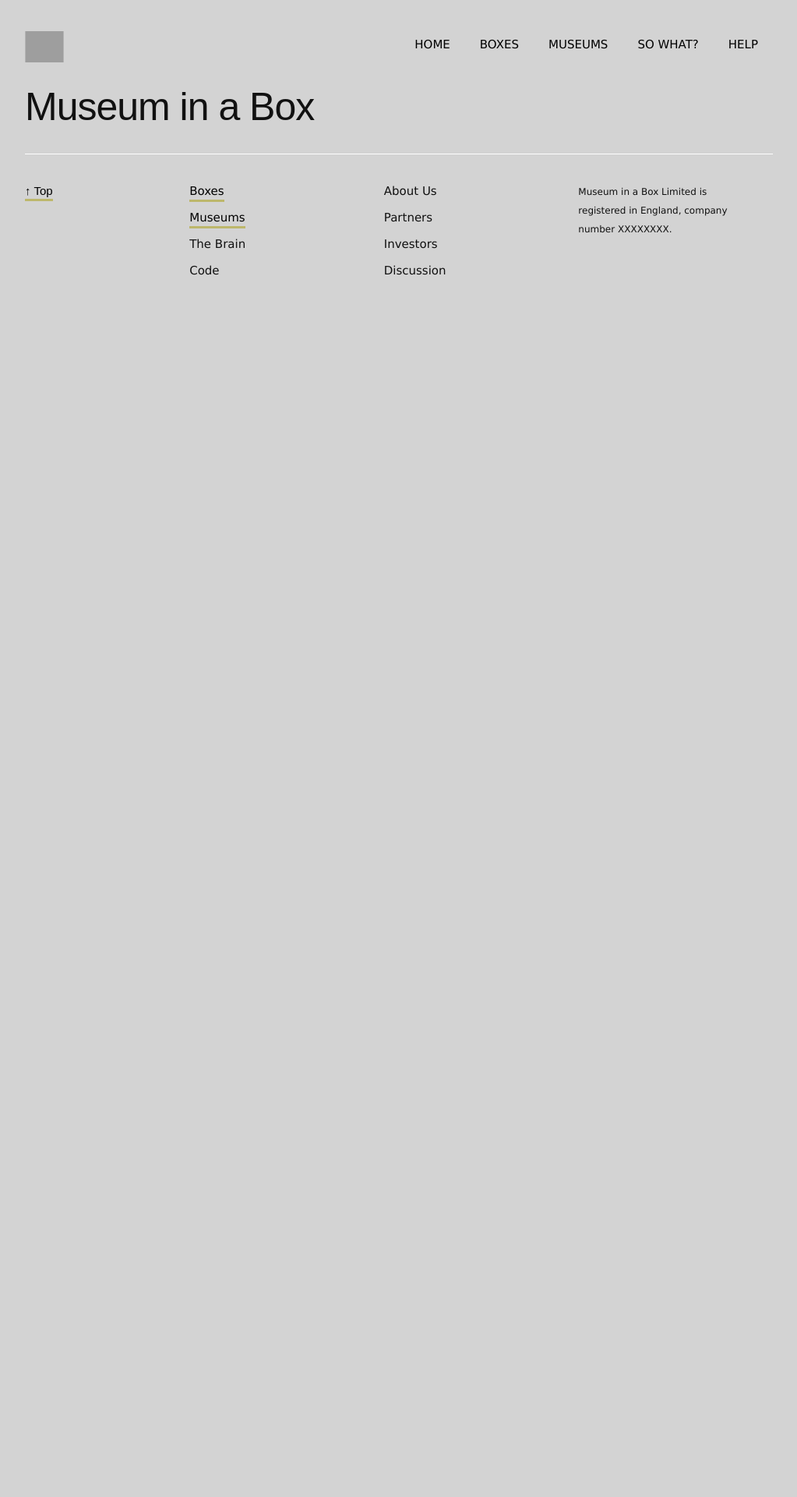
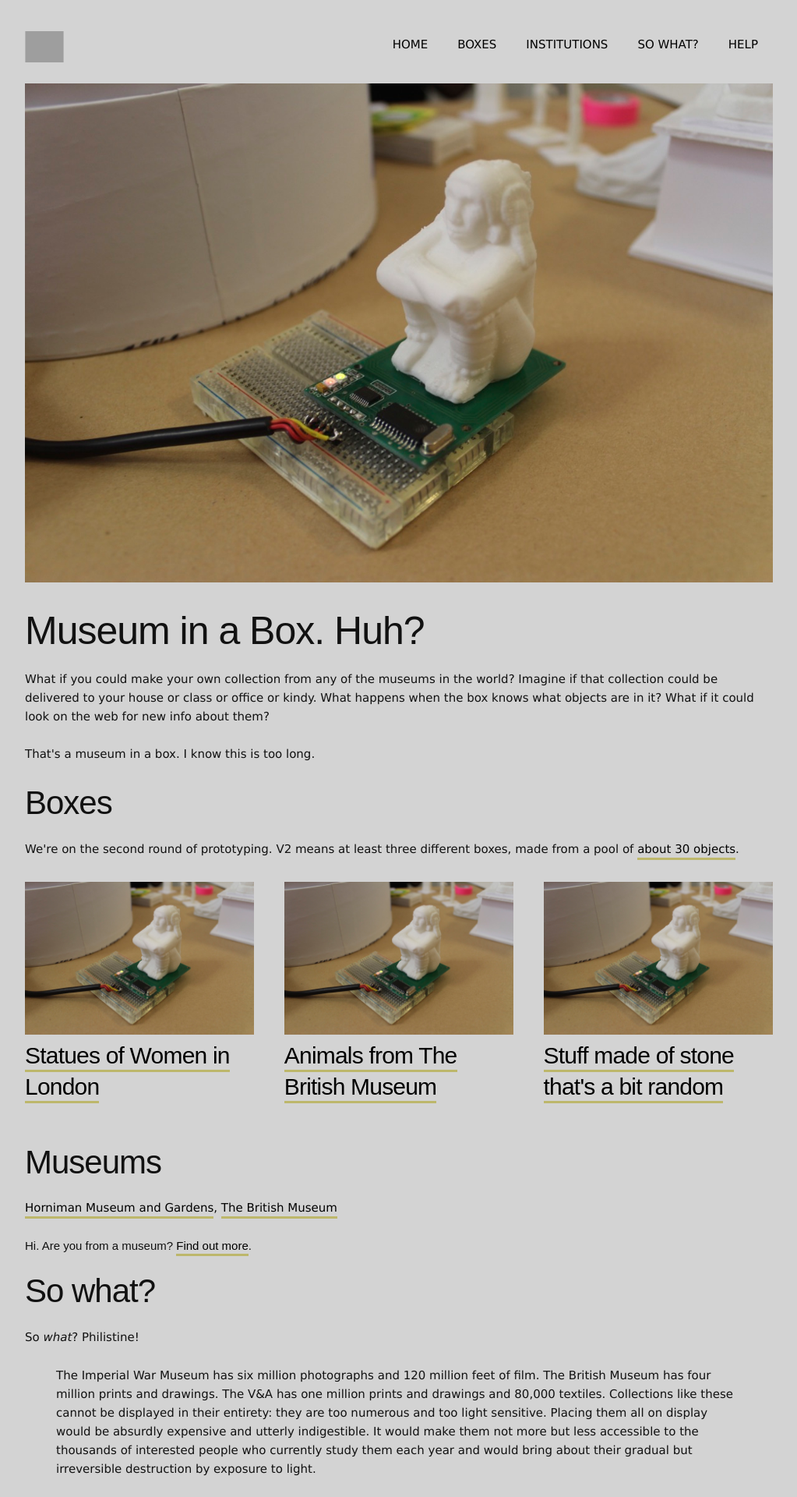
Before and after one commit to museuminabox/museuminabox, a Rails app: template app/views/home/show.html.erb in a window 1280 px wide. Shown: the top 1920 px of the page at 78% size, without its empty margins (128-1151 px from the left). Before the commit the page ends 353 px from the top, so only its background shows below. Run offline with Rails 7, Linux system fonts and the light colour scheme; the template is opened without the code that fills it, so the values that code supplies are empty; grey boxes are pictures that could not be loaded.

Commit message:
typing things and expecting ruby

```diff
--- a/app/controllers/home_controller.rb
+++ b/app/controllers/home_controller.rb
@@ -1,6 +1,8 @@
 class HomeController < ApplicationController
 
   def show
+    @boxes = Box.limit(100).order(:id)
+    @institution = Institution.find(params[:id])
   end
 
 end
--- a/app/views/home/show.html.erb
+++ b/app/views/home/show.html.erb
@@ -1 +1,65 @@
-<h1>Museum in a Box</h1>
+    <div class="row">
+    	<div class="twelve columns">
+    		<p><img src="assets/images/seated.jpg" alt="3D print of a seated Aztec figure. He's seated on an RFID reader too." width="100%"></p>
+    	</div>
+    </div>
+
+	<h1>Museum in a Box. Huh?</h1>
+	<p>What if you could make your own collection from any of the museums in the world? Imagine if that collection could be delivered to your house or class or office or kindy. What happens when the box knows what objects are in it? What if it could look on the web for new info about them? <br><br>That's a museum in a box. I know this is too long.</p>
+
+    <a name="boxes"></a>
+	<h2>Boxes</h2>
+	<p>We're on the second round of prototyping. V2 means at least three different boxes, made from a pool of <a href="#">about 30 objects</a>.</p>
+
+<% @boxes.each do |box| %>
+  <%= link_to box.museum.name, box %>
+<% end %>
+
+	<div class="row center">
+		<div class="four columns">
+    		<img src="images/seated.jpg" width="100%">
+			<h4><a href="">Statues of Women in London</a></h4>
+		</div>
+		<div class="four columns">
+    		<img src="images/seated.jpg" width="100%">
+			<h4><a href="">Animals from The British Museum</a></h4>
+		</div>
+		<div class="four columns">
+    		<img src="images/seated.jpg" width="100%">
+			<h4><a href="">Stuff made of stone that's a bit random</a></h4>
+		</div>
+	</div>
+
+	<a name="museums"></a>
+	<h2>Museums</h2>
+	<p>
+		<a href="">Horniman Museum and Gardens</a>,
+		<a href="">The British Museum</a>
+	</p>
+	<h6>Hi. Are you from a museum? <a href="">Find out more</a>.</h6>
+
+    <a name="sowhat"></a>
+	<h2>So what?</h2>
+	<p>So <em>what</em>? Philistine!</p>
+
+	<blockquote>
+		<p>The Imperial War Museum has six million photographs and 120 million feet of film. The British Museum has four million prints and drawings. The V&A has one million prints and drawings and 80,000 textiles. Collections like these cannot be displayed in their entirety: they are too numerous and too light sensitive. Placing them all on display would be absurdly expensive and utterly indigestible. It would make them not more but less accessible to the thousands of interested people who currently study them each year and would bring about their gradual but irreversible destruction by exposure to light.</p>
+		<p><a href="http://www.nationalmuseums.org.uk/media/documents/publications/too_much_stuff.pdf">Too much stuff? Disposal from museums, Page 5</a> (PDF, 2003)</p>
+	</blockquote>
+	<p>Most museums have less than 10% of their collections on display. We're on a mission to help provide a new kind of access to the other 90%. There's potential value in all of it. Imagine if Amazon only showed 10% of its products?</p>
+
+	<h5>It all comes back to digitisation</h5>
+	<p>Making a 3D model of an object is straightforward. We can help you learn how to do it.</p>
+
+	<h5>Objects and data combined</h5>
+	<p>What can happen when you're holding a copy of the Rosetta Stone in your hand? What could it tell you? What has it witnessed? Objects can be receptacles and prompts and in a Museum in a Box, the objects unlock information. The object and all the data that surrounds it is <em>transportable</em>.</p>
+
+	<h5>Access is preservation</h5>
+	<p>sdf</p>
+
+	<h5>More than one point of view</h5>
+	<p>There's a huge gap between the data about objects in museum collection management systems and what's produced about them by the people who study them. We want to close that gap by facilitating ways for people to contribute their knowledge (or links or other useful things) back into each object's infosystem.</p>
+
+    <a name="help"></a>
+	<h2>Help</h2>
+	<p>Oh! You'd like to help? That's brilliant.</p>
--- a/app/views/institutions/show.html.erb
+++ b/app/views/institutions/show.html.erb
@@ -1,4 +1,4 @@
-<p><a href="/museums">Institutions</a></p>
+<p><a href="/institutions">Institutions</a></p>
 <h1><%= @institution.name %></h1>
 
 
--- a/app/views/layouts/application.html.erb
+++ b/app/views/layouts/application.html.erb
@@ -27,7 +27,7 @@
 		<ul>
 		  <li><a href="/">Home</a></li>
 		  <li><a href="/boxes">Boxes</a></li>
-		  <li><a href="/institutions">Museums</a></li>
+		  <li><a href="/institutions">Institutions</a></li>
      	  <li><a href="#sowhat">So What?</a></li>
 		  <li><a href="#help">Help</a></li>
 		</ul>
```
